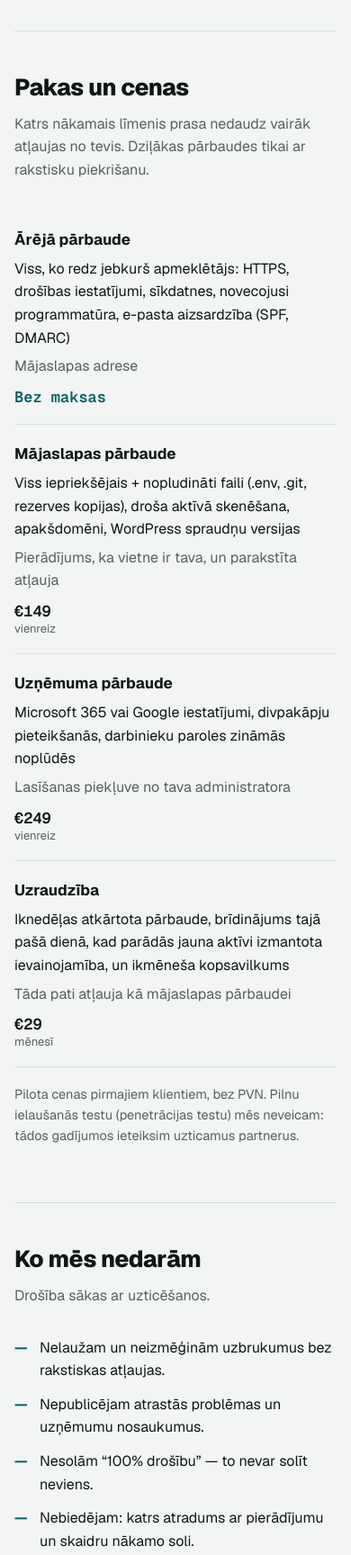
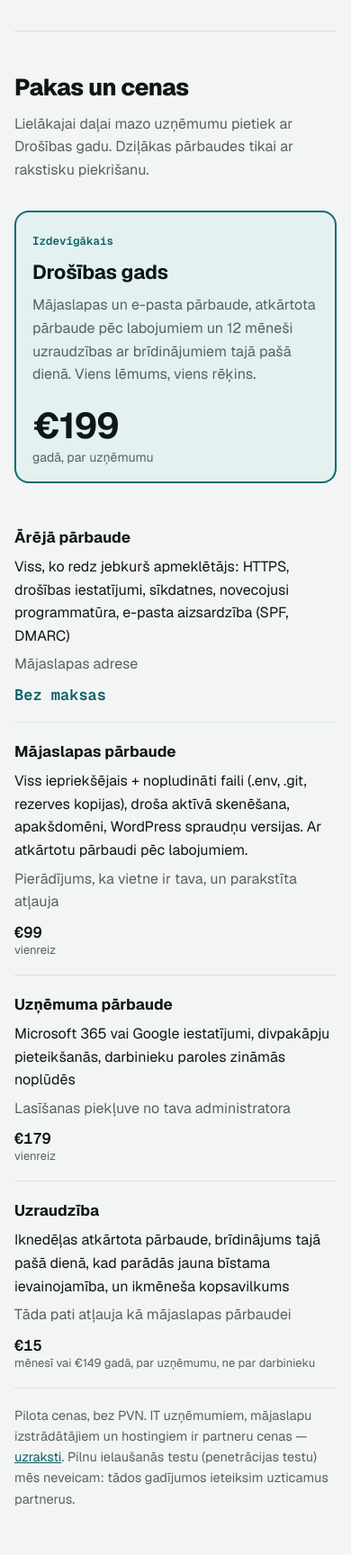
Before and after one commit to janissaulitis/portfolio, a plain HTML site: page drosiba/index.html in a window 390 px wide. Shown: the part 2540-4268 px from the top of the page at 90% size. Drawn offline with nearby package versions, Linux system fonts and the light colour scheme.

Commit message:
Offer page: new pilot prices, Drošības gads bundle first, partner prices, never sell your details
Co-Authored-By: Claude Opus 5.5 <noreply@anthropic.com>
Claude-Session: https://claude.ai/code/session_01Lpcb7tW7qJ2rddbPY9PtGK

```diff
--- a/drosiba/index.html
+++ b/drosiba/index.html
@@ -21,9 +21,10 @@
  {"@type":"ProfessionalService","name":"Site Check","description":"Kiberdrošības pārbaudes un uzraudzība mazajiem uzņēmumiem Latvijā: mājaslapa, e-pasta aizsardzība, zināmas ievainojamības.","areaServed":{"@type":"Country","name":"Latvija"},"availableLanguage":["lv","en","ru"],"founder":{"@type":"Person","name":"Jānis Saulītis"},"email":"janis.saulitis.work@gmail.com","telephone":"+37125944757","url":"https://janis-saulitis-portfolio.netlify.app/drosiba/",
   "hasOfferCatalog":{"@type":"OfferCatalog","name":"Pakas","itemListElement":[
    {"@type":"Offer","name":"Ārējā pārbaude","price":"0","priceCurrency":"EUR"},
-   {"@type":"Offer","name":"Mājaslapas pārbaude","price":"149","priceCurrency":"EUR"},
-   {"@type":"Offer","name":"Uzņēmuma pārbaude","price":"249","priceCurrency":"EUR"},
-   {"@type":"Offer","name":"Uzraudzība","price":"29","priceCurrency":"EUR","priceSpecification":{"@type":"UnitPriceSpecification","price":"29","priceCurrency":"EUR","unitText":"mēnesī"}}]}},
+   {"@type":"Offer","name":"Drošības gads (pārbaude, atkārtota pārbaude, 12 mēneši uzraudzības)","price":"199","priceCurrency":"EUR"},
+   {"@type":"Offer","name":"Mājaslapas pārbaude","price":"99","priceCurrency":"EUR"},
+   {"@type":"Offer","name":"Uzņēmuma pārbaude","price":"179","priceCurrency":"EUR"},
+   {"@type":"Offer","name":"Uzraudzība","price":"15","priceCurrency":"EUR","priceSpecification":{"@type":"UnitPriceSpecification","price":"15","priceCurrency":"EUR","unitText":"mēnesī"}}]}},
  {"@type":"FAQPage","mainEntity":[
   {"@type":"Question","name":"Vai bezmaksas pārbaude ir likumīga?","acceptedAnswer":{"@type":"Answer","text":"Jā. Bezmaksas pārbaude skatās tikai to, ko redz jebkurš mājaslapas apmeklētājs un parasts DNS vaicājums. Neko nelaužam, nepiesakāmies un neko neizmēģinām. Dziļākas pārbaudes veicam tikai ar rakstisku īpašnieka atļauju."}},
   {"@type":"Question","name":"Vai jums vajag piekļuvi manām sistēmām?","acceptedAnswer":{"@type":"Answer","text":"Bezmaksas pārbaudei nē, tikai mājaslapas adrese. Uzņēmuma pārbaudei vajag tikai lasīšanas piekļuvi Microsoft 365 vai Google Workspace, ko piešķir jūsu administrators."}},
@@ -105,6 +106,12 @@ table.plans { width: 100%; border-collapse: collapse; font-size: 16px }
 .plans .price small { display: block; font: 400 13px var(--sans); color: var(--muted) }
 .plans .free .price { color: var(--accent-text) }
 .plans td.need { color: var(--muted) }
+.bundle { display: grid; grid-template-columns: minmax(0, 1fr) auto; gap: 24px; align-items: center; border: 2px solid var(--accent); background: var(--accent-soft); border-radius: 16px; padding: 22px 26px; margin: 0 0 28px }
+.bundle h3 { margin: 6px 0 6px; font-size: 22px; letter-spacing: -.01em }
+.bundle p { margin: 0; color: var(--muted); font-size: 16px; max-width: 38em }
+.bundle .tag { font: 600 12.5px var(--mono); color: var(--accent-text) }
+.bprice { font: 700 40px/1 var(--sans); letter-spacing: -.02em; text-align: right; white-space: nowrap }
+.bprice small { display: block; font: 400 14px var(--sans); color: var(--muted); margin-top: 6px; letter-spacing: 0 }
 .note { font-size: 14.5px; color: var(--muted); margin-top: 18px }
 .dont { display: grid; grid-template-columns: repeat(2, minmax(0, 1fr)); gap: 12px 40px; padding: 0; margin: 0; list-style: none }
 .dont li { padding-left: 28px; position: relative }
@@ -138,6 +145,8 @@ footer { padding: 32px 0 48px; color: var(--muted); font-size: 14px; border-top:
   .mail dl { padding: 16px 16px 4px; font-size: 13px }
   .mail .body { padding: 8px 16px 18px; font-size: 15px }
   /* plans become stacked rows */
+  .bundle { grid-template-columns: 1fr; padding: 18px }
+  .bprice { text-align: left }
   .plans thead { display: none }
   .plans, .plans tbody, .plans tr, .plans td { display: block; width: 100% }
   .plans tr { border-bottom: 1px solid var(--line); padding: 16px 0 }
@@ -203,17 +212,22 @@ footer { padding: 32px 0 48px; color: var(--muted); font-size: 14px; border-top:
 
     <section aria-labelledby="h-plans">
       <h2 id="h-plans">Pakas un cenas</h2>
-      <p class="sub">Katrs nākamais līmenis prasa nedaudz vairāk atļaujas no tevis. Dziļākas pārbaudes tikai ar rakstisku piekrišanu.</p>
+      <p class="sub">Lielākajai daļai mazo uzņēmumu pietiek ar Drošības gadu. Dziļākas pārbaudes tikai ar rakstisku piekrišanu.</p>
+      <div class="bundle">
+        <div><span class="tag">Izdevīgākais</span><h3>Drošības gads</h3>
+          <p>Mājaslapas un e-pasta pārbaude, atkārtota pārbaude pēc labojumiem un 12 mēneši uzraudzības ar brīdinājumiem tajā pašā dienā. Viens lēmums, viens rēķins.</p></div>
+        <div class="bprice">€199<small>gadā, par uzņēmumu</small></div>
+      </div>
       <table class="plans">
         <thead><tr><th>Paka</th><th>Ko pārbaudām</th><th>Kas no tevis vajadzīgs</th><th>Cena</th></tr></thead>
         <tbody>
           <tr class="free"><td class="name">Ārējā pārbaude</td><td>Viss, ko redz jebkurš apmeklētājs: HTTPS, drošības iestatījumi, sīkdatnes, novecojusi programmatūra, e-pasta aizsardzība (SPF, DMARC)</td><td class="need">Mājaslapas adrese</td><td class="price">Bez maksas</td></tr>
-          <tr><td class="name">Mājaslapas pārbaude</td><td>Viss iepriekšējais + nopludināti faili (.env, .git, rezerves kopijas), droša aktīvā skenēšana, apakšdomēni, WordPress spraudņu versijas</td><td class="need">Pierādījums, ka vietne ir tava, un parakstīta atļauja</td><td class="price">€149<small>vienreiz</small></td></tr>
-          <tr><td class="name">Uzņēmuma pārbaude</td><td>Microsoft 365 vai Google iestatījumi, divpakāpju pieteikšanās, darbinieku paroles zināmās noplūdēs</td><td class="need">Lasīšanas piekļuve no tava administratora</td><td class="price">€249<small>vienreiz</small></td></tr>
-          <tr><td class="name">Uzraudzība</td><td>Iknedēļas atkārtota pārbaude, brīdinājums tajā pašā dienā, kad parādās jauna aktīvi izmantota ievainojamība, un ikmēneša kopsavilkums</td><td class="need">Tāda pati atļauja kā mājaslapas pārbaudei</td><td class="price">€29<small>mēnesī</small></td></tr>
+          <tr><td class="name">Mājaslapas pārbaude</td><td>Viss iepriekšējais + nopludināti faili (.env, .git, rezerves kopijas), droša aktīvā skenēšana, apakšdomēni, WordPress spraudņu versijas. Ar atkārtotu pārbaudi pēc labojumiem.</td><td class="need">Pierādījums, ka vietne ir tava, un parakstīta atļauja</td><td class="price">€99<small>vienreiz</small></td></tr>
+          <tr><td class="name">Uzņēmuma pārbaude</td><td>Microsoft 365 vai Google iestatījumi, divpakāpju pieteikšanās, darbinieku paroles zināmās noplūdēs</td><td class="need">Lasīšanas piekļuve no tava administratora</td><td class="price">€179<small>vienreiz</small></td></tr>
+          <tr><td class="name">Uzraudzība</td><td>Iknedēļas atkārtota pārbaude, brīdinājums tajā pašā dienā, kad parādās jauna bīstama ievainojamība, un ikmēneša kopsavilkums</td><td class="need">Tāda pati atļauja kā mājaslapas pārbaudei</td><td class="price">€15<small>mēnesī vai €149 gadā, par uzņēmumu, ne par darbinieku</small></td></tr>
         </tbody>
       </table>
-      <p class="note">Pilota cenas pirmajiem klientiem, bez PVN. Pilnu ielaušanās testu (penetrācijas testu) mēs neveicam: tādos gadījumos ieteiksim uzticamus partnerus.</p>
+      <p class="note">Pilota cenas, bez PVN. IT uzņēmumiem, mājaslapu izstrādātājiem un hostingiem ir partneru cenas — <a href="mailto:janis.saulitis.work@gmail.com?subject=Site%20Check%20partneriem">uzraksti</a>. Pilnu ielaušanās testu (penetrācijas testu) mēs neveicam: tādos gadījumos ieteiksim uzticamus partnerus.</p>
     </section>
 
     <section aria-labelledby="h-dont">
@@ -221,7 +235,7 @@ footer { padding: 32px 0 48px; color: var(--muted); font-size: 14px; border-top:
       <p class="sub">Drošība sākas ar uzticēšanos.</p>
       <ul class="dont">
         <li>Nelaužam un neizmēģinām uzbrukumus bez rakstiskas atļaujas.</li>
-        <li>Nepublicējam atrastās problēmas un uzņēmumu nosaukumus.</li>
+        <li>Nekad nepublicējam tavu vārdu un nepārdodam tavus datus.</li>
         <li>Nesolām “100% drošību” — to nevar solīt neviens.</li>
         <li>Nebiedējam: katrs atradums ar pierādījumu un skaidru nākamo soli.</li>
       </ul>
```
